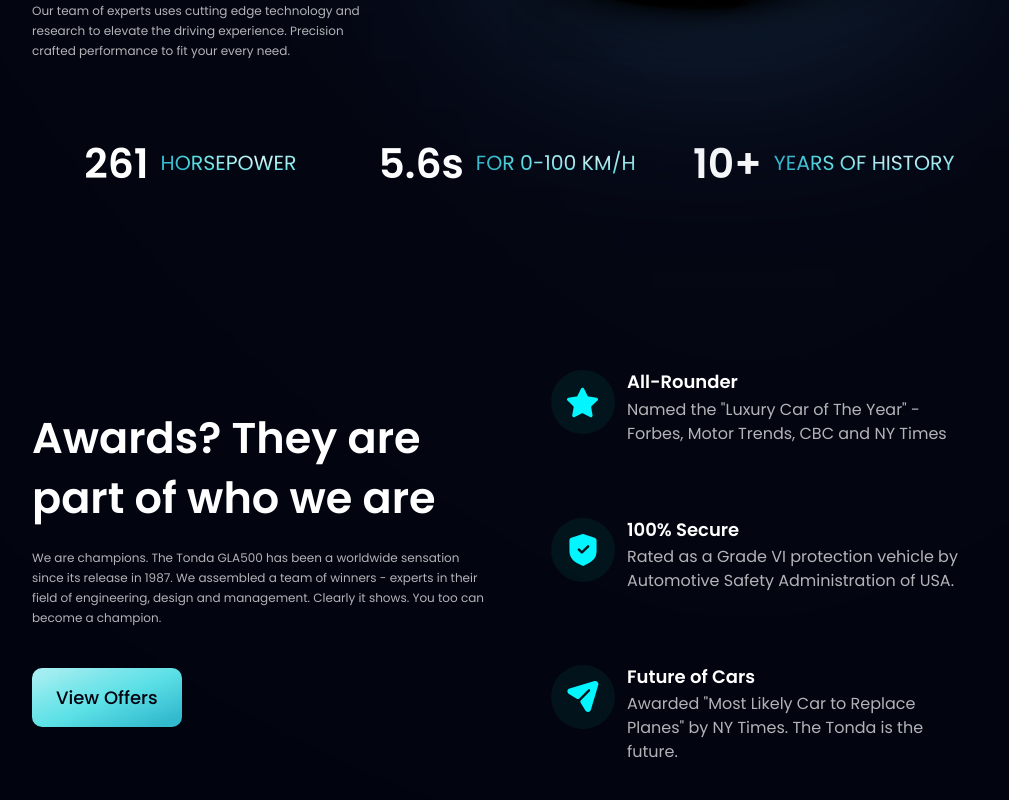
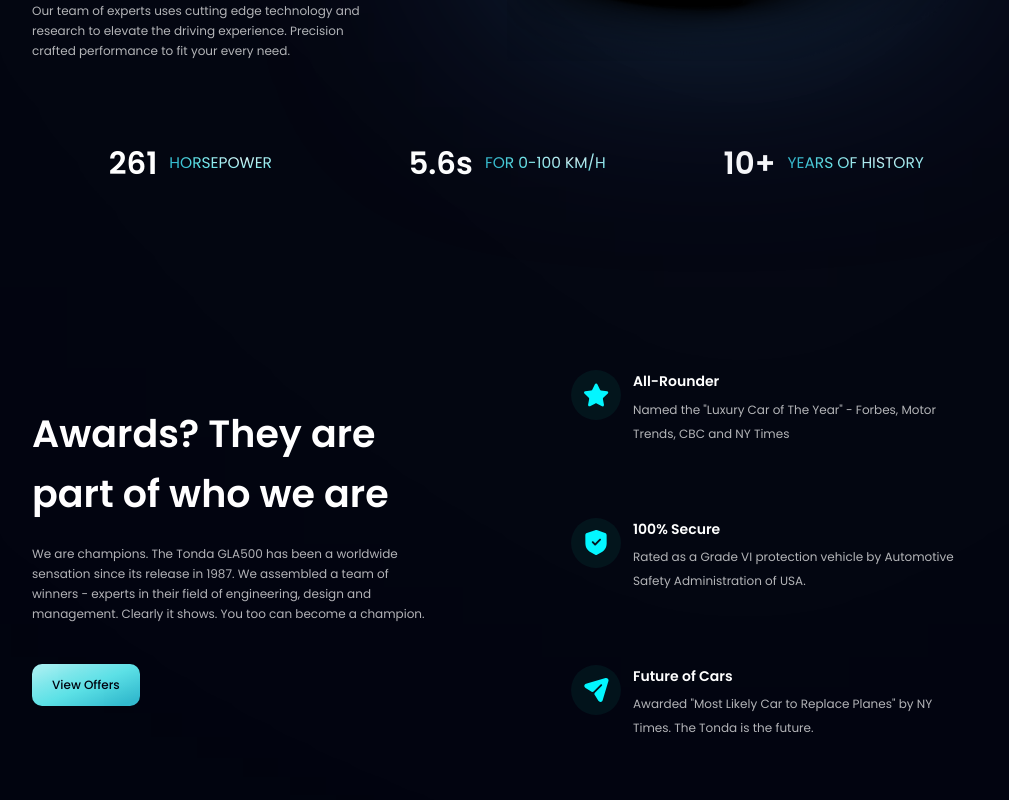
Before and after one commit to derronli/Tonda-GLA500, a React (Vite) app: page / in a window 1280 px wide. Shown: the part 1240-2040 px from the top of the page, without its empty margins (133-1142 px from the left). Built offline with nearby package versions, Linux system fonts and the light colour scheme.

Commit message:
fix sizing issues for responsive views

```diff
--- a/src/components/AppSupport.jsx
+++ b/src/components/AppSupport.jsx
@@ -23,16 +23,18 @@
       </div>
 
       <div className={`${layout.sectionInfo}`}>
-        <h2 className={`${styles.heading2} md:ml-36 ml-0`}>
+        <h2 className={`${styles.heading2} xl:ml-36 md:ml-20 ml-0`}>
           A world of support <br className="sm:block hidden" /> at your
           fingertips
         </h2>
-        <p className={`${styles.paragraph} max-w-[470px] mt-5 md:ml-36 ml-0`}>
+        <p
+          className={`${styles.paragraph} max-w-[470px] mt-5 xl:ml-36 md:ml-20 ml-0`}
+        >
           The available Tonda Connect app makes interacting with your Tonda more
           convenient than ever. Plus multi-connect and wireless charging.
         </p>
 
-        <div className="flex flex-row flex-wrap sm:mt-10 mt-6 md:ml-36 ml-0">
+        <div className="flex flex-row flex-wrap sm:mt-10 mt-6 xl:ml-36 md:ml-20 ml-0">
           <img
             src={apple}
             alt="google_play"
--- a/src/components/Awards.jsx
+++ b/src/components/Awards.jsx
@@ -9,15 +9,15 @@
     } feature-card`}
   >
     <div
-      className={`w-[64px] h-[64px] rounded-full ${styles.flexCenter} bg-dimBlue`}
+      className={`xl:w-[64px] md:w-[50px] w-[64px] xl:h-[64px] md:h-[50px] h-[64px] rounded-full ${styles.flexCenter} bg-dimBlue`}
     >
       <img src={icon} alt="star" className="w-[50%] h-[50%] object-contain" />
     </div>
     <div className="flex-1 flex flex-col ml-3">
-      <h4 className="font-poppins font-semibold text-white text-[18px] leading-[23.4px] mb-1">
+      <h4 className="font-poppins font-semibold text-white xl:text-[18px] md:text-[14px] leading-[23.4px] mb-1">
         {title}
       </h4>
-      <p className="font-poppins font-normal text-dimWhite text-[16px] leading-[24px]">
+      <p className="font-poppins font-normal text-dimWhite xl:text-[16px] md:text-[12px] leading-[24px]">
         {content}
       </p>
     </div>
@@ -31,7 +31,9 @@
         <h2 className={styles.heading2}>
           Awards? They are <br className="sm:block hidden" /> part of who we are
         </h2>
-        <p className={`${styles.paragraph} max-w-[470px] mt-5`}>
+        <p
+          className={`${styles.paragraph} xl:max-w-[470px] md:max-w-[400px] mt-5`}
+        >
           We are champions. The Tonda GLA500 has been a worldwide sensation
           since its release in 1987. We assembled a team of winners - experts in
           their field of engineering, design and management. Clearly it shows.
--- a/src/components/Button.jsx
+++ b/src/components/Button.jsx
@@ -3,7 +3,7 @@
 const Button = ({ styles }) => (
   <button
     type="button"
-    className={`py-4 px-6 font-poppins font-medium text-[18px] text-primary bg-blue-gradient rounded-[10px] outline-none ${styles}`}
+    className={`xl:py-4 py-3 xl:px-6 px-5 font-poppins font-medium xl:text-[18px] text-[12px] text-primary bg-blue-gradient rounded-[10px] outline-none ${styles}`}
   >
     View Offers
   </button>
--- a/src/components/Stats.jsx
+++ b/src/components/Stats.jsx
@@ -12,10 +12,10 @@
           key={stat.id}
           className={`flex-1 flex justify-center items-center flex-row m-3`}
         >
-          <h4 className="font-poppins font-semibold xs:text-[40.89px] text-[30.89px] xs:leading-[53.16px] leading-[43.16px] text-white">
+          <h4 className="font-poppins font-semibold xl:text-[40.89px] text-[30.89px] xs:leading-[53.16px] leading-[43.16px] text-white">
             {stat.value}
           </h4>
-          <p className="font-poppins font-normal xs:text-[20.45px] text-[15.45px] xs:leading-[26.58px] leading-[21.58px] text-gradient uppercase ml-3">
+          <p className="font-poppins font-normal xl:text-[20.45px] text-[15.45px] xs:leading-[26.58px] leading-[21.58px] text-gradient uppercase ml-3">
             {stat.title}
           </p>
         </div>
--- a/src/style.js
+++ b/src/style.js
@@ -5,7 +5,7 @@
   boxWidth: "xl:max-w-[1280px] lg:max-w-[950px] w-full",
 
   heading2:
-    "font-poppins font-semibold xl:text-[48px] md:text-[43px] text-[40px] text-white xl:leading-[76.8px] md:leading-[60px] leading-[66.8px] w-full",
+    "font-poppins font-semibold xl:text-[48px] md:text-[38px] text-[40px] text-white xl:leading-[76.8px] md:leading-[60px] leading-[66.8px] w-full",
   heading1:
     "font-poppins xl:text-[60px] text-[40px] text-white xs:leading-[76.8px] leading-[66.8px] w-full",
   paragraph:
@@ -31,7 +31,7 @@
   sectionReverse: `flex md:flex-row flex-col-reverse ${styles.paddingY}`,
 
   sectionImgReverse: `flex-1 flex ${styles.flexCenter} md:mr-10 mr-0 md:mt-0 mt-10 relative`,
-  sectionImg: `flex-1 flex ${styles.flexCenter} md:ml-10 ml-0 md:mt-0 mt-10 relative`,
+  sectionImg: `flex-1 flex ${styles.flexCenter} xl:ml-10 md:ml-20 ml-0 md:mt-0 mt-10 relative`,
 
   sectionInfo: `flex-1 ${styles.flexStart} flex-col`,
 };
```
